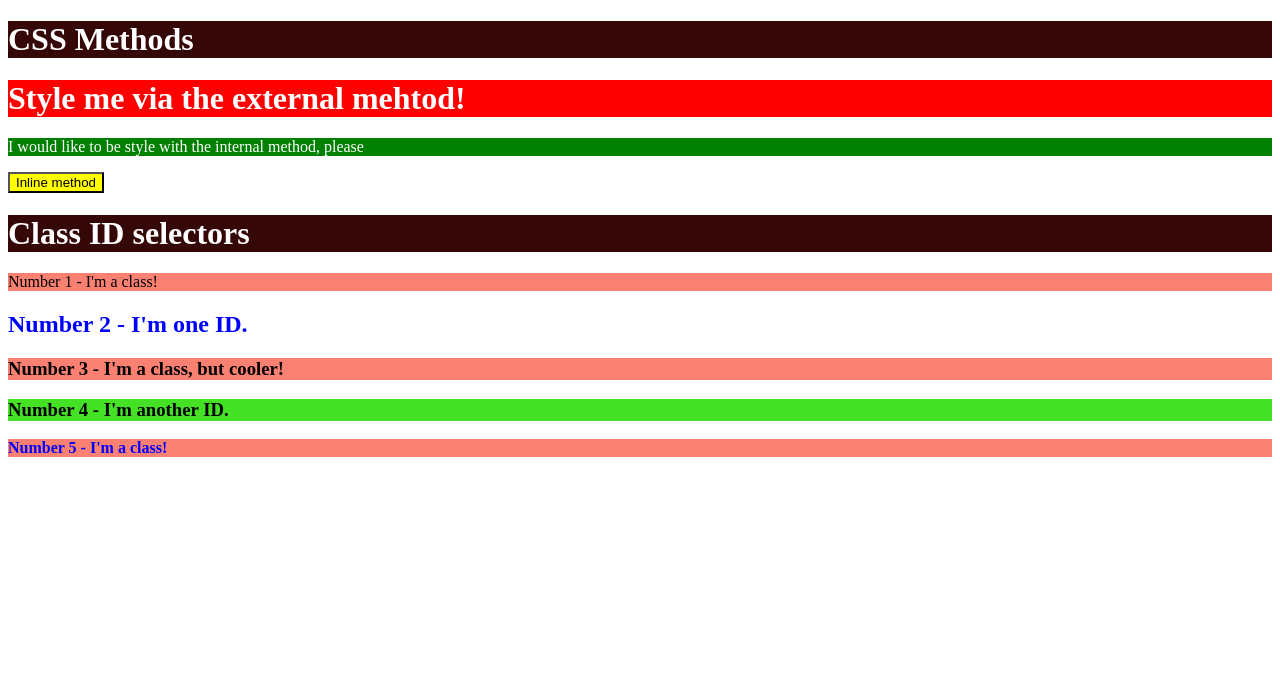
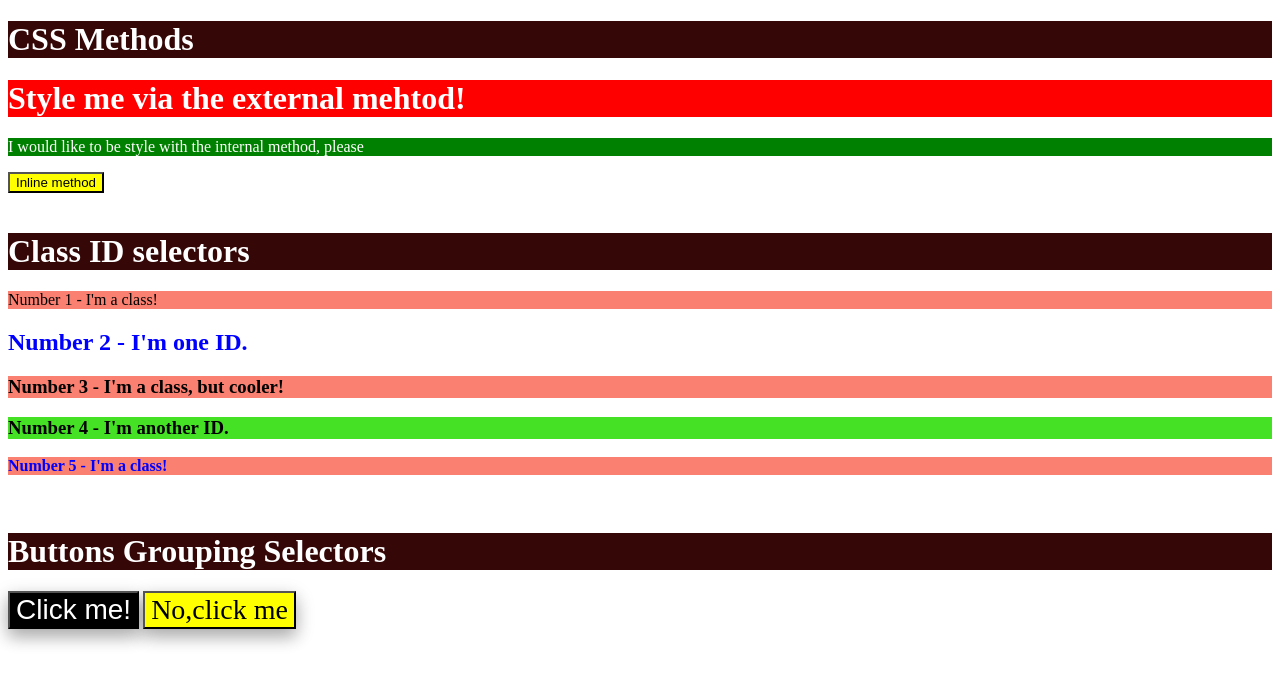
Before and after one commit to desmoquak/css-style-me, a plain HTML site: page index.html in a window 1280 px wide. Drawn offline with Linux system fonts and the light colour scheme.

Commit message:
grouping selectors in style.css

```diff
--- a/index.html
+++ b/index.html
@@ -24,12 +24,24 @@
     </div>
     <div><p>I would like to be style with the internal method, please</p></div>
     <button style="color:black;background-color: yellow";>Inline method</button>
+    <br>
+    <br>
 <h1 id="title">Class ID selectors</h1>
 <div class="p">Number 1 - I'm a class!</div>
 <div><h2 id="blue">Number 2 - I'm one ID.</h2></div>
 <div><h3 class="num-3" >Number 3 - I'm a class, but cooler!</h3></div>
 <div><h3 id="num-4">Number 4 - I'm another ID.</h3></div>
 <div class="p" id="subsection">Number 5 - I'm a class!</div>
+<br>
+<br>
+<h1 id="title">Buttons Grouping Selectors</h1>
+
+    <div>
+        <button id="cm" class="buttons">Click me!</button>
+
+        <button id="ncm" class="buttons">No,click me</button>
+    </div>
+
 
 </body>
 </html>
--- a/styles.css
+++ b/styles.css
@@ -29,3 +29,20 @@ h1 {
 #num-4  {
     background-color: rgb(68, 225, 36);
 }
+
+#cm  {
+    color: white;
+    background-color: black;
+    font-family:Arial, Helvetica, sans-serif;
+    font-size: 28px;
+
+}
+#ncm  {
+    color: black;
+    background-color: yellow;
+    font-family: 'Times New Roman', Times, serif;
+    font-size: 28px;
+}
+
+.buttons {
+    box-shadow: 0 8px 16px 0 rgba(0, 0, 0, 0.2), 0 6px 20px 0 rgba(0, 0, 0, 0.19);
```
